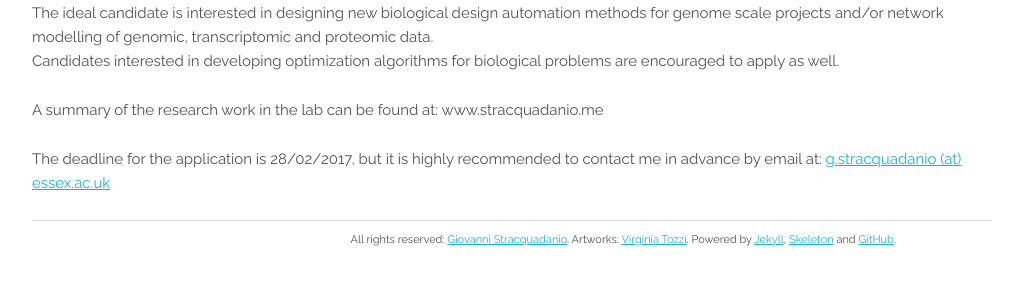
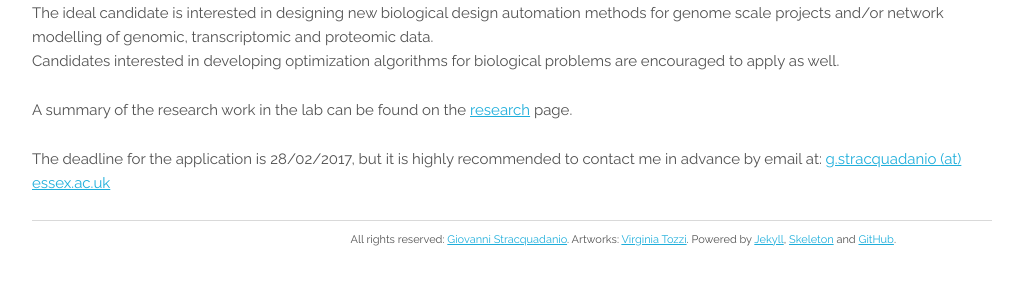
Before and after one commit to stracquadaniolab/stracquadaniolab.github.io, a Jekyll site: the page built from _posts/2017-01-11-phd-csee-fellowships.markdown, in a window 1280 px wide. Shown: the part 183-468 px from the top of the page, without its empty margins (128-1151 px from the left). Built offline with Jekyll 4.4.1, drawn with Linux system fonts in a browser that asks for light colours.

Commit message:
phd call updated

```diff
--- a/_posts/2017-01-11-phd-csee-fellowships.markdown
+++ b/_posts/2017-01-11-phd-csee-fellowships.markdown
@@ -11,7 +11,7 @@ methods for genome scale projects and/or network modelling of genomic,
 transcriptomic and proteomic data.
 Candidates interested in developing optimization algorithms for biological problems are encouraged to apply as well.
 
-A summary of the research work in the lab can be found at: www.stracquadanio.me
+A summary of the research work in the lab can be found on the  [research](http://www.stracquadanio.me/research) page.
 
 The deadline for the application is 28/02/2017, but it is highly recommended to
 contact me in advance by email at: [g.stracquadanio (at) essex.ac.uk](mailto:g.stracquadanio@essex.ac.uk)
```
